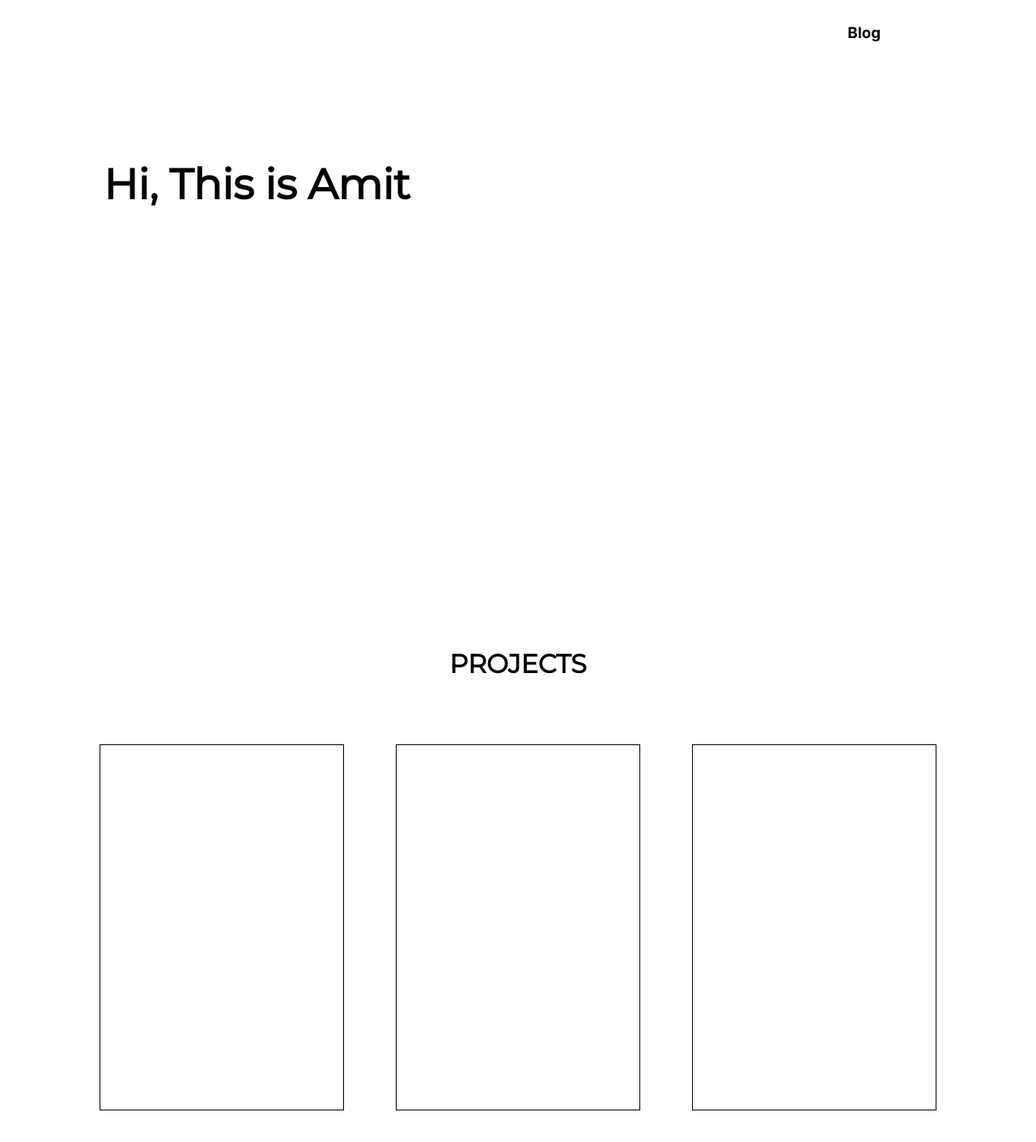
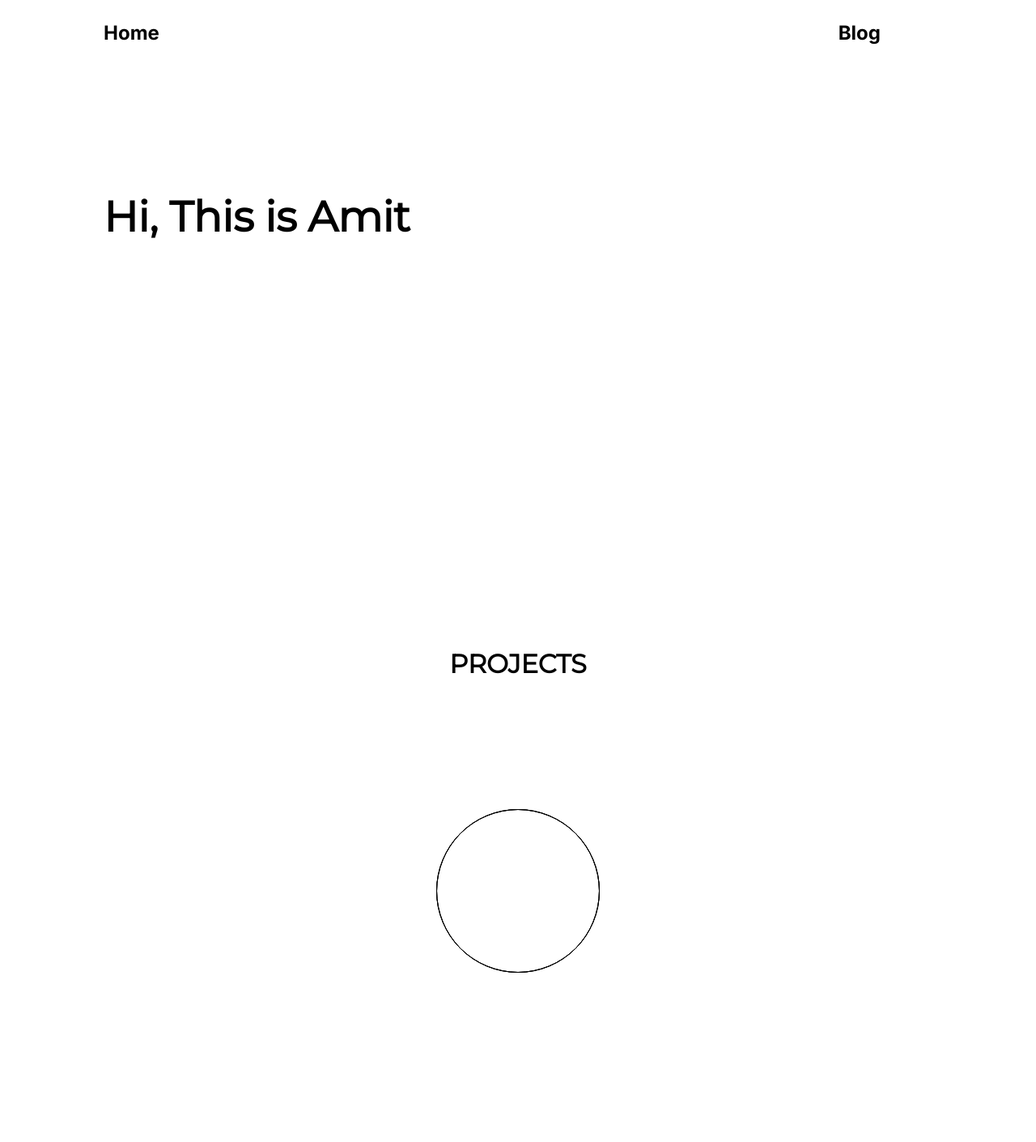
Before and after one commit to 0xamitr/portfolio, a Next.js app in the folder frontend/: page / in a window 1280 px wide. Shown: the top 1410 px of the page at 81% size. Built offline with nearby package versions, Linux system fonts and the light colour scheme.

Commit message:
transition

```diff
--- a/frontend/src/app/components/Header.js
+++ b/frontend/src/app/components/Header.js
@@ -4,8 +4,11 @@ import "../page.css"
 export default function Header(){
     return (
         <header>
+            <Link href='/'>
+                <h2>Home</h2>
+            </Link>
             <Link href='/blog'>
-                <h3>Blog</h3>
+                <h2>Blog</h2>
             </Link>
         </header>
     )
--- a/frontend/src/app/components/Projects.css
+++ b/frontend/src/app/components/Projects.css
@@ -2,18 +2,32 @@
     display: flex;
     flex-direction: column;
     align-items: center;
-    gap: 10vh;
+    gap: 20vh;
 }
 
 .project-container{
-    display: flex;
-    gap: 5vw;
-    flex-wrap: wrap;
-    justify-content: space-around;
+    height: 450px;
 }
 
 .project{
+    position: absolute;
     border: solid 1px black;
-    height: 450px;
-    width: 300px;
+    height: 200px;
+    width: 200px;
+    left: 50%;
+    transform: translateX(-50%);
+    transition: all 0.5s  ease-in-out;
+    border-radius: 100%;
 }
+
+.project1{
+    left: 25%;
+}
+.project1, .project2, .project3{
+    border-radius: 5px;
+    transform: translateX(-50%) scale(1.5);
+}
+.project3{
+    left: 75%;
+
+}
--- a/frontend/src/app/components/Projects.js
+++ b/frontend/src/app/components/Projects.js
@@ -1,13 +1,30 @@
+"use client"
 import "./Projects.css"
+import { useEffect, useRef, useState} from "react";
 
 export default function Projects(){
+    const [status, setStatus] = useState(false);
+    const elementRef = useRef(null);
+    const handleScroll = ()=> {
+        if(window.scrollY+400 > elementRef.current.offsetTop){
+            console.log("ok");
+            setStatus(true);
+        }
+        else{
+            setStatus(false);
+        }
+      }
+      useEffect(()=>{
+        handleScroll();
+        window.addEventListener('scroll', handleScroll);
+      })
     return(
-        <div className="projects">
+        <div ref={elementRef} className="projects">
             <h1>PROJECTS</h1>
             <div className="project-container">
-                <div className="project"></div>
-                <div className="project"></div>
-                <div className="project"></div>
+                <div className={"project " + (status ? "project1" : "")}></div>
+                <div className={"project " + (status ? "project2" : "")}></div>
+                <div className={"project " + (status ? "project3" : "")}></div>
             </div>
         </div>
     )
--- a/frontend/src/app/page.css
+++ b/frontend/src/app/page.css
@@ -10,7 +10,7 @@ p{
 }
 .name{
     position: absolute;
-    top: 30%;
+    top: 35%;
     left: 10%;
     animation: 1s ease-out 0s 1 slidefrombottom;
     transform: translateY(-70%);
@@ -32,8 +32,9 @@ p{
 header{
     height: 10%;
     display: flex;
-    justify-content: flex-end;
+    justify-content: space-between;
     margin-right: 15%;
+    margin-left: 10%;
     align-items: center;
 }
 
--- a/frontend/src/app/page.js
+++ b/frontend/src/app/page.js
@@ -7,7 +7,7 @@ export default function Home() {
       <div className="front">
         <h1 className="name">Hi, This is Amit</h1>
       </div>
-        <Projects/>
+      <Projects/>
     </>
   )
 }
```
